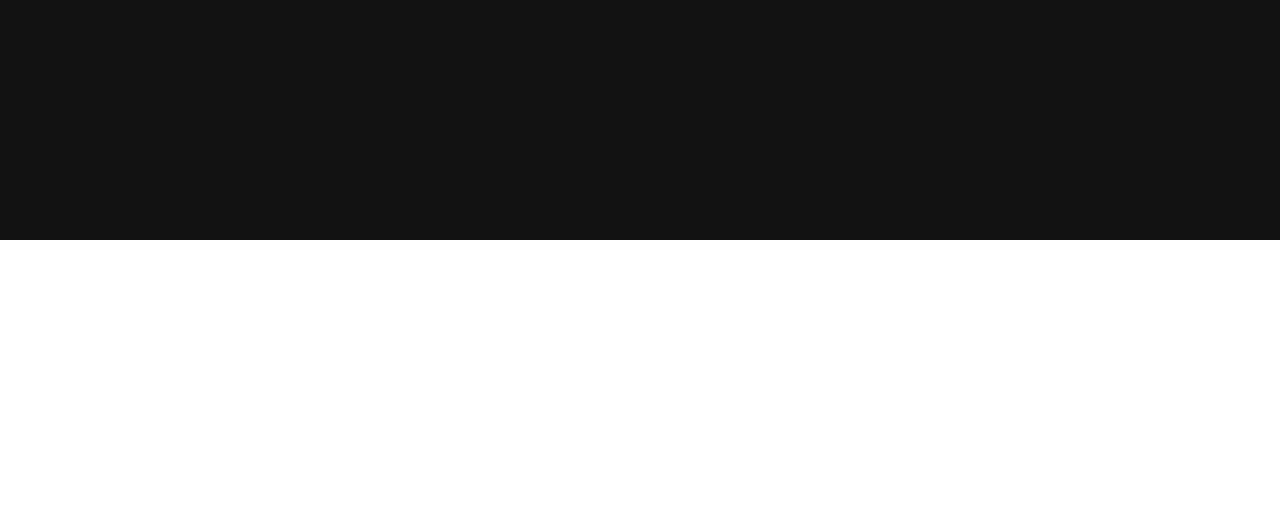
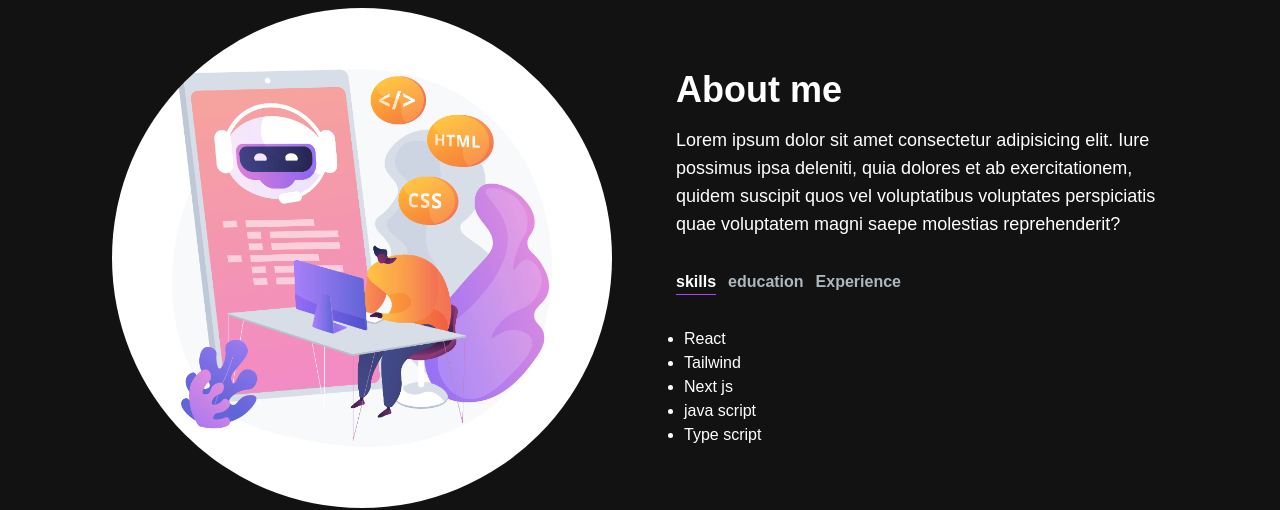
Before and after one commit to taniaa-sh/MyPortfolio, a Next.js app in the folder portfolio/: page / in a window 1280 px wide. Shown: the part 560-1070 px from the top of the page. Before the commit the page ends 800 px from the top, so only its background shows below. Built offline with nearby package versions, Linux system fonts and the light colour scheme.

Commit message:
about section

```diff
--- a/portfolio/app/page.js
+++ b/portfolio/app/page.js
@@ -1,3 +1,4 @@
+import AboutSection from "@/components/AboutSection";
 import HeroSection from "@/components/HeroSection";
 import Navbar from "@/components/Navbar";
 
@@ -7,6 +8,7 @@
       <Navbar />
       <div className="container mx-auto px-12 py-4">
       <HeroSection />
+      <AboutSection />
       </div>
     </main>
   );
--- /dev/null
+++ b/portfolio/components/AboutSection.jsx
@@ -0,0 +1,85 @@
+"use client"
+import Image
+from "next/image";
+import { useState, useTransition } from "react";
+import TabButton from "./TabButton";
+
+const Tab_Data = [
+    {
+        title: "skills",
+        id: "skills",
+        content: (
+            <ul className="list-disc pl-2">
+                <li>React</li>
+                <li>Tailwind</li>
+                <li>Next js</li>
+                <li>java script</li>
+                <li>Type script</li>
+            </ul>
+        )
+    },
+    {
+        title: "education",
+        id: "education",
+        content: (
+            <ul className="list-disc pl-2">
+                <li>React</li>
+                <li>Tailwind</li>
+                <li>Next js</li>
+                <li>java script</li>
+                <li>Type script</li>
+            </ul>
+        )
+    },
+    {
+        title: "Experience",
+        id: "Experience",
+        content: (
+            <ul className="list-disc pl-2">
+                <li>React</li>
+                <li>Tailwind</li>
+                <li>Next js</li>
+                <li>java script</li>
+                <li>Type script</li>
+            </ul>
+        )
+    },
+]
+
+const AboutSection = () => {
+
+    const [tab,setTab] = useState("skills")
+    const [pending,startTransition] = useTransition()
+
+    const handleTabChange =(id) => {
+        startTransition(() => {
+            setTab(id)
+        })
+    }
+
+    return (
+        <section className="text-white">
+            <div className="flex flex-col md:flex-row gap-8 items-center py-8 px-4 xl:gap-16 sm:py-14 xl:px-16">
+                <Image
+                src={"/images/front-enddev1.png"}
+                width={500}
+                height={500}
+                alt=""
+                className="rounded-full"
+                />
+                <div className="mt-4 md:mt-0 text-left flex flex-col h-full">
+                    <h2 className="text-4xl font-bold text-white mb-4">About me</h2>
+                    <p className="text-base lg:text-lg">Lorem ipsum dolor sit amet consectetur adipisicing elit. Iure possimus ipsa deleniti, quia dolores et ab exercitationem, quidem suscipit quos vel voluptatibus voluptates perspiciatis quae voluptatem magni saepe molestias reprehenderit?</p>
+                    <div className="flex flex-row mt-8">
+                        <TabButton selectTab={() => handleTabChange("skills")} active={tab === "skills"} >skills</TabButton>
+                        <TabButton selectTab={() => handleTabChange("education")} active={tab === "education"} >education</TabButton>
+                        <TabButton selectTab={() => handleTabChange("Experience")} active={tab === "Experience"} >Experience</TabButton>
+                    </div>
+                    <div className="mt-8">{Tab_Data.find((t) => t.id === tab).content}</div>
+                </div>
+            </div>
+        </section>
+    );
+}
+
+export default AboutSection
--- /dev/null
+++ b/portfolio/components/TabButton.jsx
@@ -0,0 +1,14 @@
+
+
+const TabButton = ({active,selectTab,children}) => {
+    const buttonClasses = active ? 'text-white border-b border-purple-500' : 'text-[#ADB7BE]'
+    return (
+        <button onClick={selectTab}>
+            <p className={`mr-3 font-semibold hover:text-white ${buttonClasses}`}>
+                {children}
+            </p>
+        </button>
+    );
+}
+
+export default TabButton
```
Also changed, not shown: portfolio/public/Images/front-enddev1.png (added).
